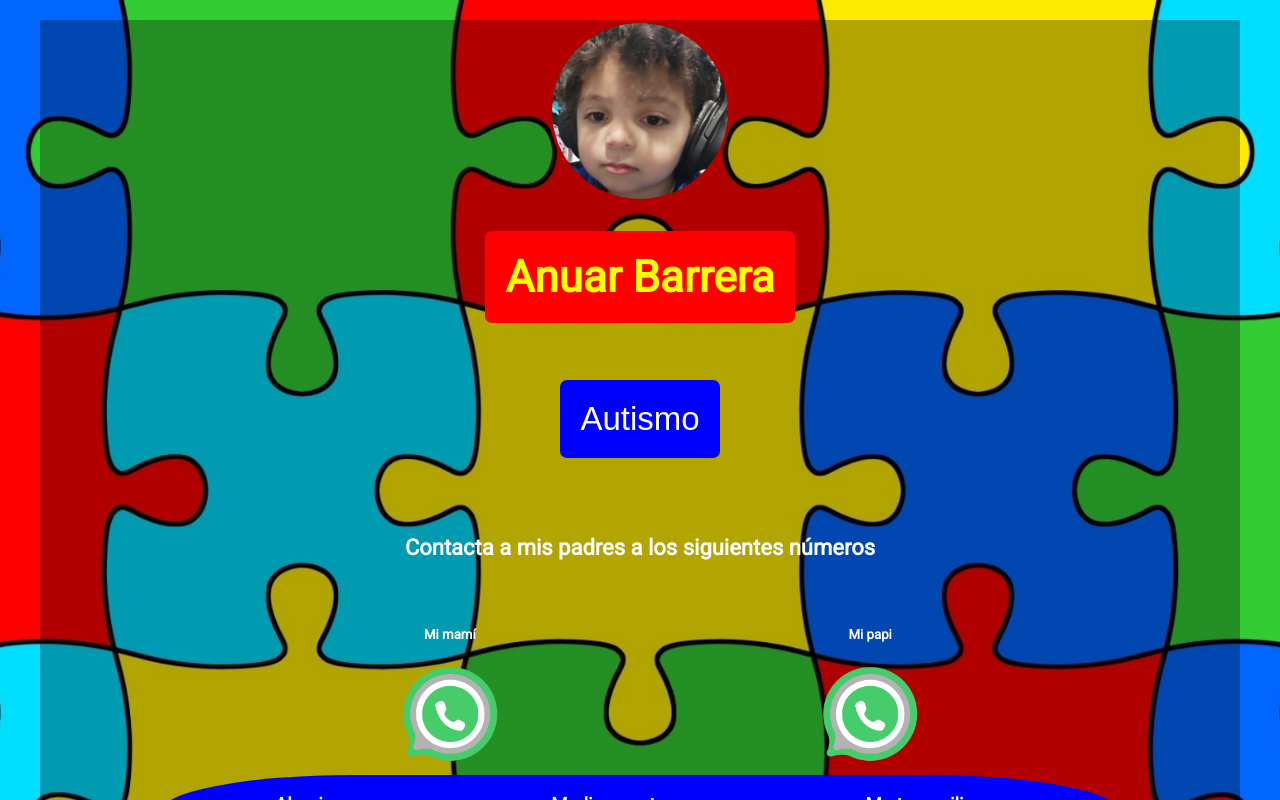
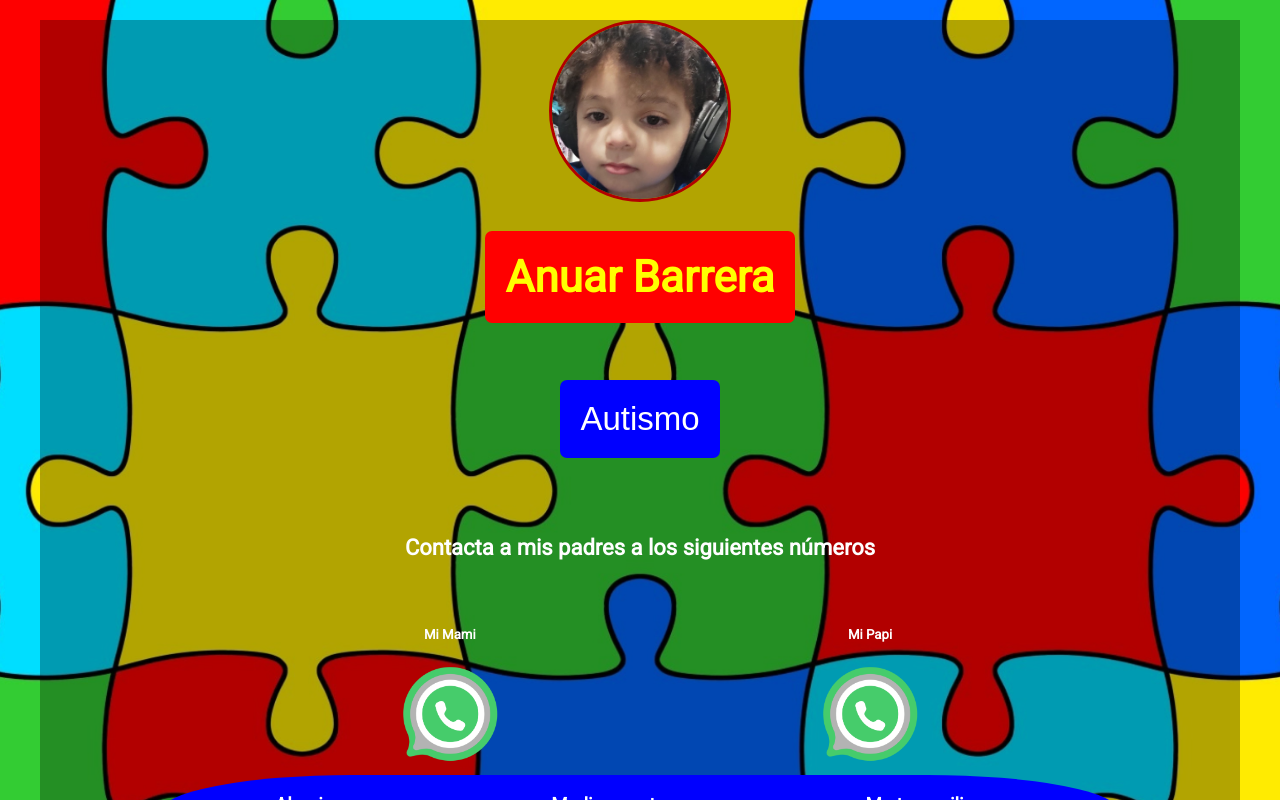
Before and after one commit to BarrasDesigns/VUE_Anuar, a Vue app: page / in a window 1280 px wide. Shown: the top 800 px of the page. Built offline with nearby package versions, Linux system fonts and the light colour scheme; a web font is replaced by a local one.

Commit message:
Ajustes a primer version

```diff
--- a/index.html
+++ b/index.html
@@ -12,8 +12,9 @@
 </head>
 
 <body>
-  <div id="app"></div>
-  <script type="module" src="/src/main.js"></script>
+
+    <div id="app"></div>
+    <script type="module" src="/src/main.js"></script>
 </body>
 
 </html>
--- a/src/components/Contacto.vue
+++ b/src/components/Contacto.vue
@@ -11,7 +11,7 @@
                     <div class="info">
 
                         <a href="https://wa.me/+528110633292">
-                            <h5>Mi mamí</h5>
+                            <h5>Mi Mami</h5>
                             <img src="../assets/whatsapp.png" class="icon" alt="whatsappLogo">
                         </a>
                     </div>
@@ -20,7 +20,7 @@
                     <div class="info">
 
                         <a href="https://wa.me/+528115028945">
-                            <h5>Mi papi</h5>
+                            <h5>Mi Papi</h5>
                             <img src="../assets/whatsapp.png" class="icon" alt="whatsappLogo">
                         </a>
                     </div>
@@ -66,17 +66,20 @@ a {
 
 .icon {
     max-width: 100px;
+    margin-bottom: 20px;
 }
 
 .icon:hover {
     background-color: var(--hoverEnlaces);
     border-radius: 50%;
-    padding: 20px;
+    padding: 10px;
+    max-width: 70px;
 }
 
 @media (max-width: 760px) {
     ul {
         flex-direction: column;
+        margin-left: -15%;
     }
 }
 </style>
--- a/src/style.css
+++ b/src/style.css
@@ -3,13 +3,16 @@
   --hoverFuentes: blue;
   --hoverEnlaces: white;
 }
-
-body {
+html{
   background-image: url(./assets/background.png);
   background-repeat: no-repeat;
+  background-position: center center;
   background-size: cover;
-  height: 100vh;
+}
+body {
   font-family: "Roboto", sans-serif;
+
+
 }
 
 .component {
@@ -28,5 +31,3 @@ body {
   margin-left: 2.5%;
   background-color: rgba(0, 0, 0, 0.3);
 }
-
-@media (max-width: 768px) {}
```
